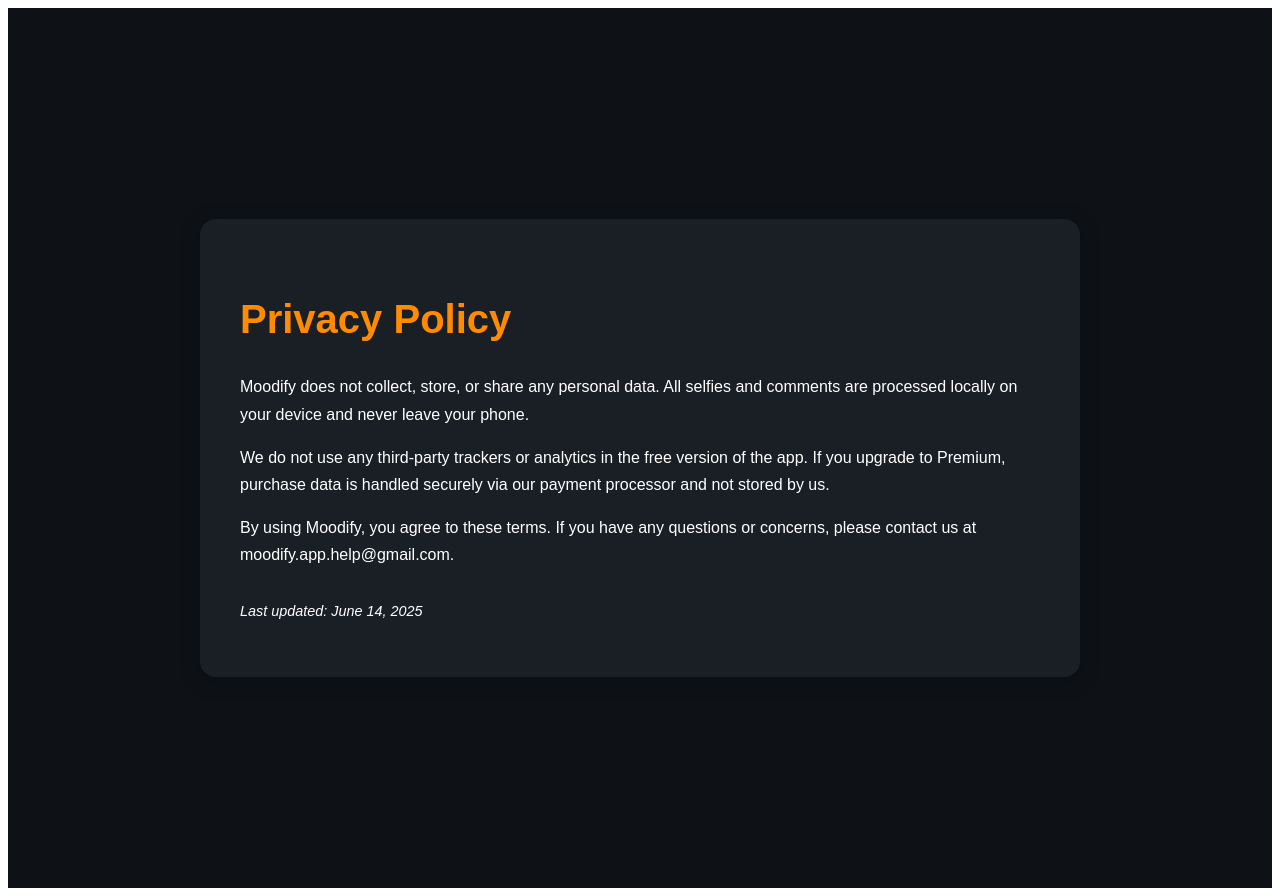
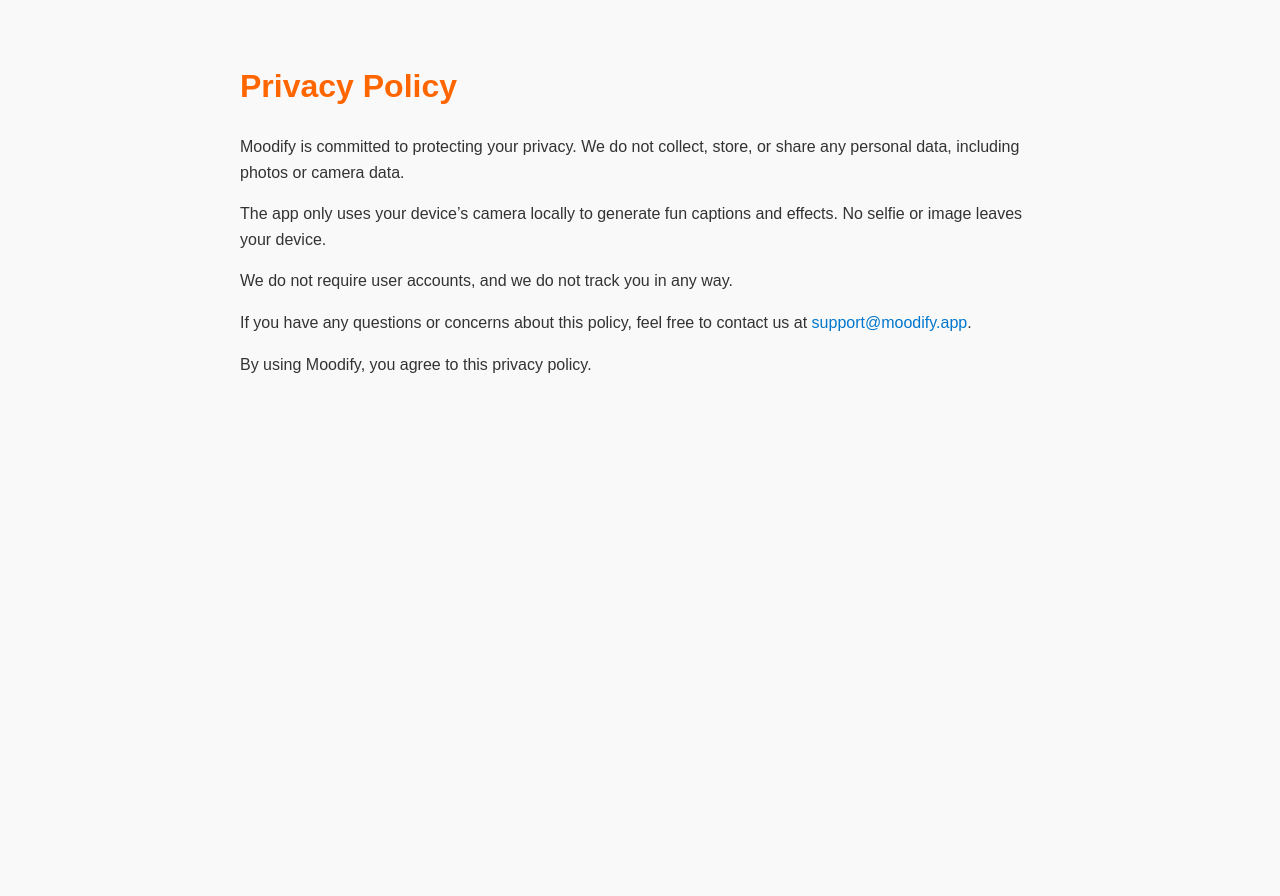
Before and after one commit to saasemail/moodify-landing, a Next.js app: page /privacy in a window 1280 px wide. After the commit the page ends 800 px from the top, so only its background shows below. Built offline with nearby package versions, Linux system fonts and the light colour scheme.

Commit message:
Final styled version of privacy policy page

```diff
--- a/pages/privacy.tsx
+++ b/pages/privacy.tsx
@@ -1,49 +1,54 @@
-import Head from 'next/head'
+import Head from 'next/head';
 
 export default function PrivacyPolicy() {
   return (
     <>
       <Head>
-        <title>Privacy Policy | Moodify</title>
-        <meta name="description" content="Read the privacy policy for the Moodify app." />
+        <title>Privacy Policy - Moodify</title>
+        <meta name="viewport" content="width=device-width, initial-scale=1" />
+        <style>{`
+          body {
+            font-family: Arial, sans-serif;
+            background-color: #f9f9f9;
+            margin: 0;
+            padding: 40px;
+            color: #333;
+            line-height: 1.6;
+          }
+          .container {
+            max-width: 800px;
+            margin: auto;
+          }
+          h1 {
+            color: #ff6600;
+          }
+          a {
+            color: #0077cc;
+            text-decoration: none;
+          }
+          a:hover {
+            text-decoration: underline;
+          }
+        `}</style>
       </Head>
-
-      <div style={{
-        minHeight: '100vh',
-        backgroundColor: '#0e1217',
-        color: 'white',
-        display: 'flex',
-        flexDirection: 'column',
-        justifyContent: 'center',
-        padding: '40px 20px',
-        fontFamily: 'sans-serif',
-        lineHeight: '1.7'
-      }}>
-        <div style={{
-          maxWidth: '800px',
-          margin: '0 auto',
-          backgroundColor: '#1a1f25',
-          padding: '40px',
-          borderRadius: '16px',
-          boxShadow: '0 4px 20px rgba(0,0,0,0.3)'
-        }}>
-          <h1 style={{ fontSize: '2.5rem', marginBottom: '20px', color: '#ff8c00' }}>
-            Privacy Policy
-          </h1>
+      <main className="container">
+        <h1>Privacy Policy</h1>
         <p>
-            Moodify does not collect, store, or share any personal data. All selfies and comments are processed locally on your device and never leave your phone.
+          Moodify is committed to protecting your privacy. We do not collect,
+          store, or share any personal data, including photos or camera data.
         </p>
         <p>
-            We do not use any third-party trackers or analytics in the free version of the app. If you upgrade to Premium, purchase data is handled securely via our payment processor and not stored by us.
+          The app only uses your device’s camera locally to generate fun
+          captions and effects. No selfie or image leaves your device.
         </p>
+        <p>We do not require user accounts, and we do not track you in any way.</p>
         <p>
-            By using Moodify, you agree to these terms. If you have any questions or concerns, please contact us at moodify.app.help@gmail.com.
+          If you have any questions or concerns about this policy, feel free to
+          contact us at{' '}
+          <a href="mailto:support@moodify.app">support@moodify.app</a>.
         </p>
-          <p style={{ marginTop: '30px', fontStyle: 'italic', fontSize: '0.9rem' }}>
-            Last updated: June 14, 2025
-          </p>
-        </div>
-      </div>
+        <p>By using Moodify, you agree to this privacy policy.</p>
+      </main>
     </>
-  )
+  );
 }
```
Lines whose indentation alone changed are shown as unchanged.
